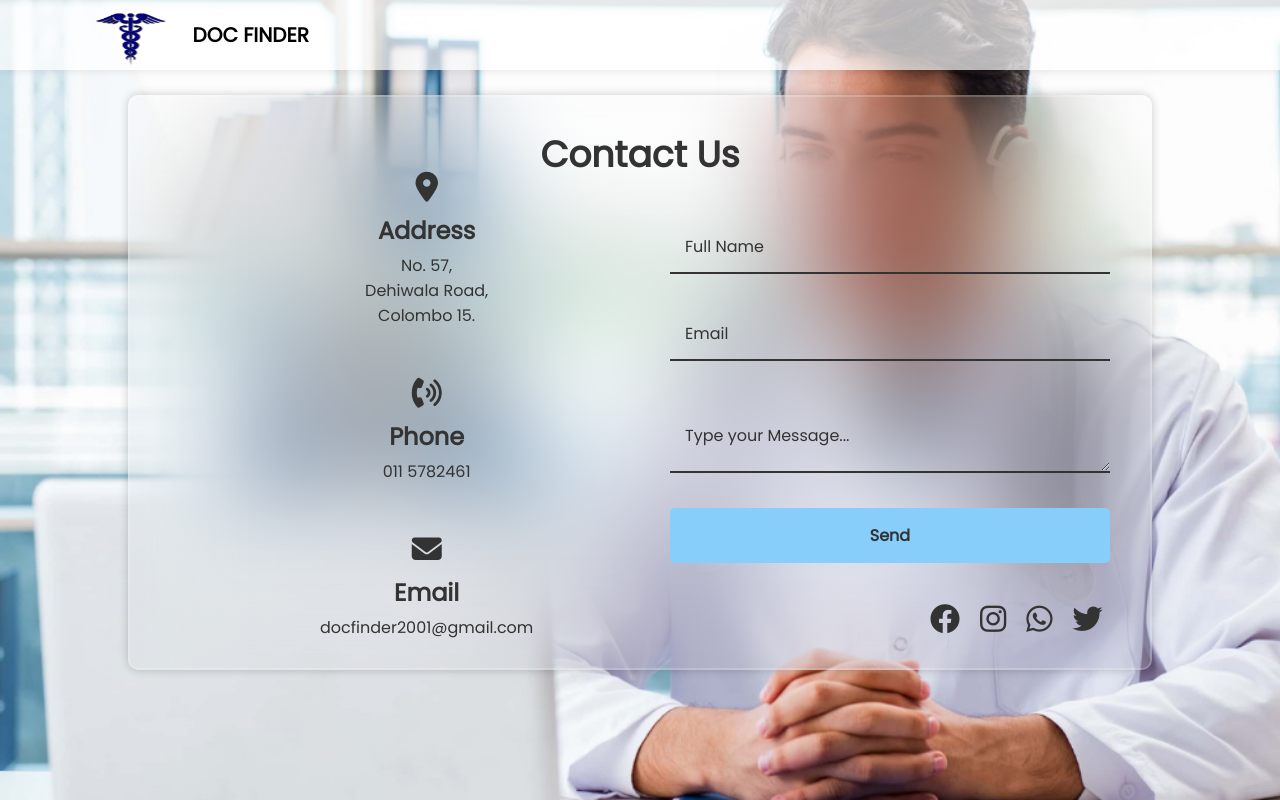
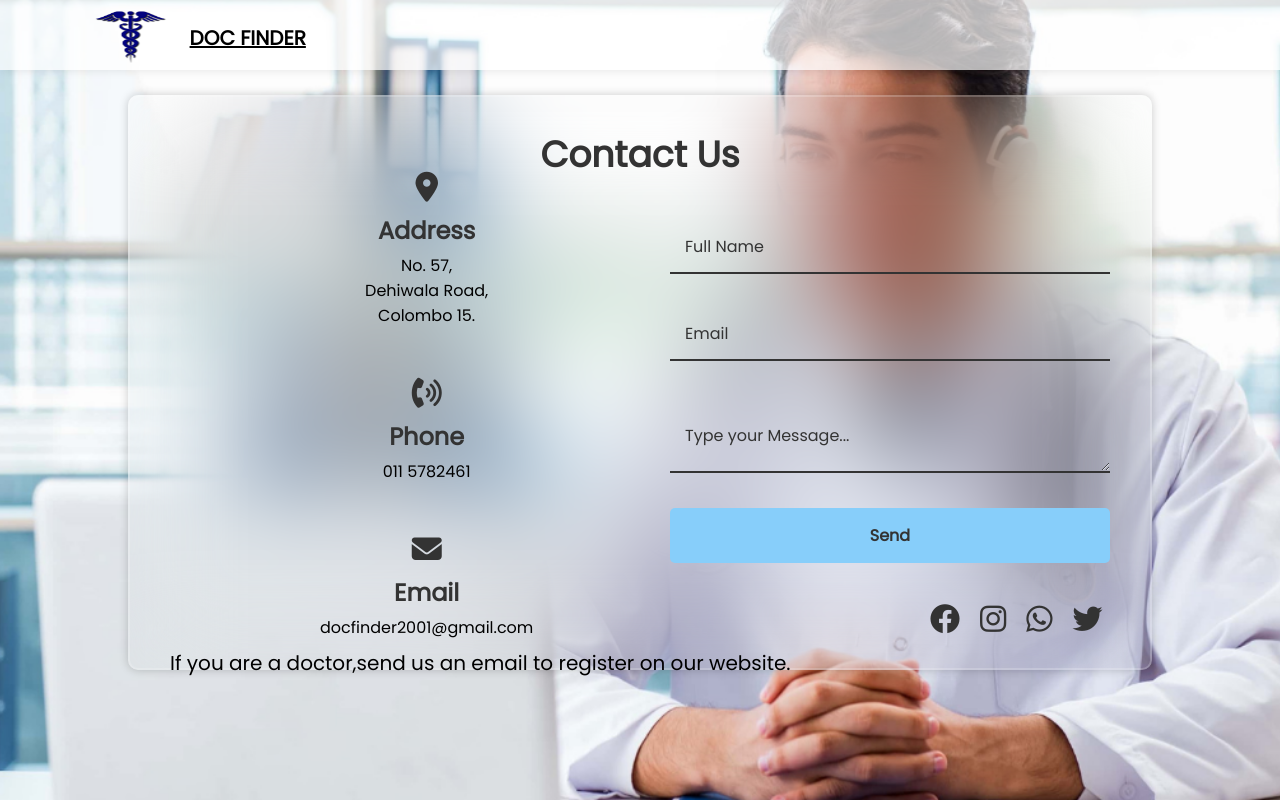
Before and after one commit to Chanukaisuru/Doc-Finder, a PHP site: page /contact_us.html in a window 1280 px wide. Run offline with PHP 8.4, Linux system fonts and the light colour scheme.

Commit message:
add doctor contac

```diff
--- a/contact_us.html
+++ b/contact_us.html
@@ -46,6 +46,9 @@
                     <h2>Email</h2>
                     <p>docfinder2001@gmail.com</p>
                 </section>
+
+
+
             </div>
         </div>
 
@@ -78,6 +81,7 @@
             <li><i class="fa-brands fa-whatsapp"></i></li>
             <li><i class="fa-brands fa-twitter"></i></li>
         </div>
+        <p>If you are a doctor,send us an email to register on our website.</p>
         <div class="empty"></div>
     </div>
 </body>
--- a/resources/css/contact_us.css
+++ b/resources/css/contact_us.css
@@ -55,14 +55,7 @@ html {
 .lo {
     position: fixed;
     margin-left: -110px;
-    margin-top: -35px;
-}
-
-.log p{
-    color: black;
-    position: fixed;
-    margin-left:3px;
-    margin-top: -15px;
+    margin-top: -20px;
 }
 
 .container {
@@ -190,3 +183,9 @@ header h1 {
 .empty {
     height: 50px;
 }
+
+p{
+    font-size: 20px;
+    color:black;
+    margin-top: 5px;
+}
```
